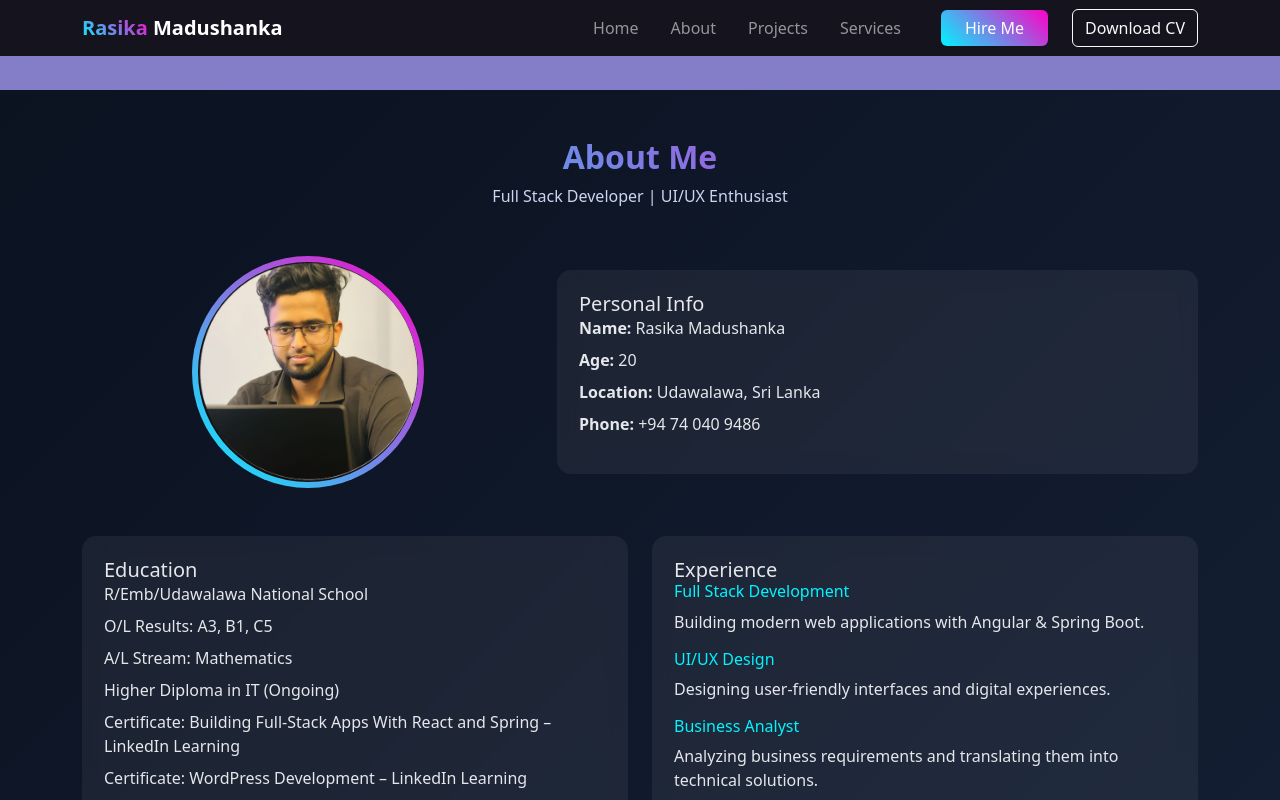
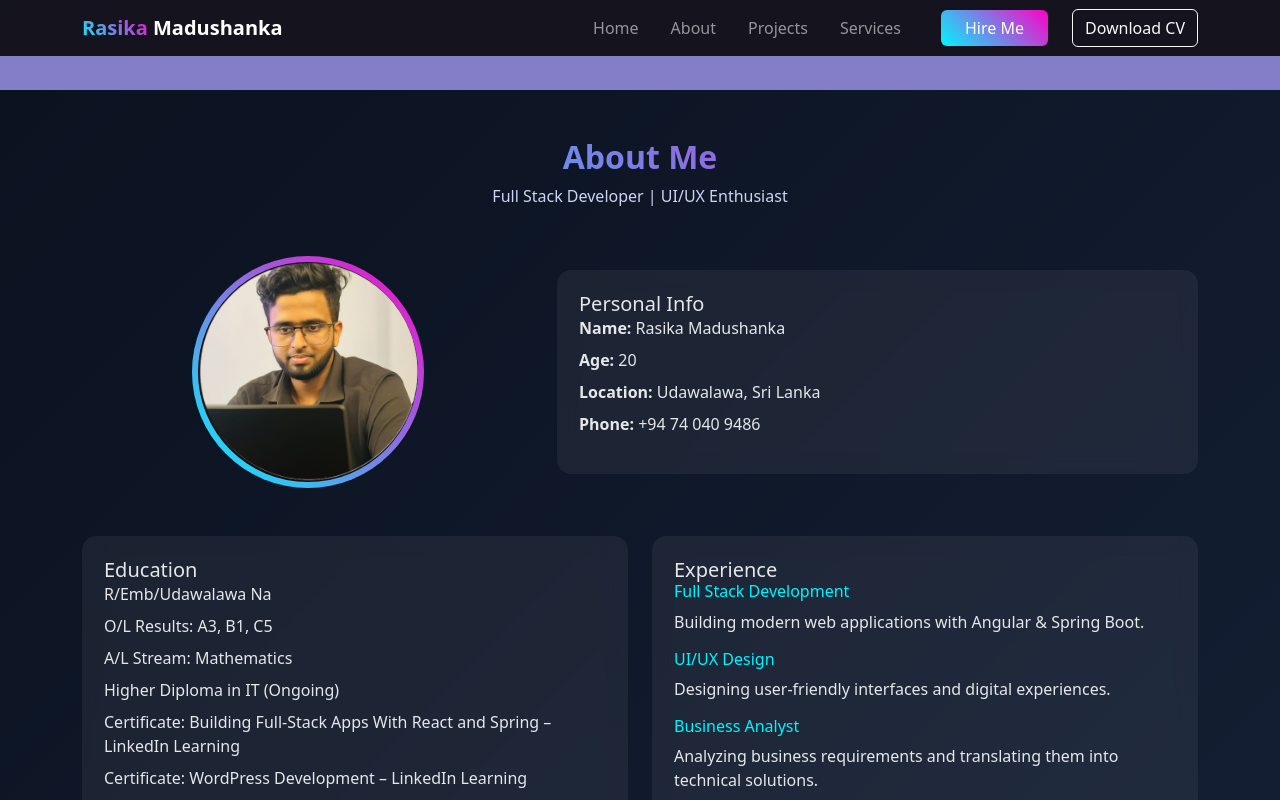
Before and after one commit to RasikaMadushanka/angular_portfolio, an Angular app: page /about in a window 1280 px wide. Shown: the top 800 px of the page. Built offline with nearby package versions, Linux system fonts and the light colour scheme.

Commit message:
build now

```diff
--- a/src/app/pages/about-me/about-me.component.html
+++ b/src/app/pages/about-me/about-me.component.html
@@ -42,7 +42,7 @@
             <i class="bi bi-mortarboard-fill"></i> Education
           </h5>
           <ul class="info-list">
-            <li>R/Emb/Udawalawa National School</li>
+            <li>R/Emb/Udawalawa Na</li>
             <li>O/L Results: A3, B1, C5</li>
             <li>A/L Stream: Mathematics</li>
             <li>Higher Diploma in IT (Ongoing)</li>
```
